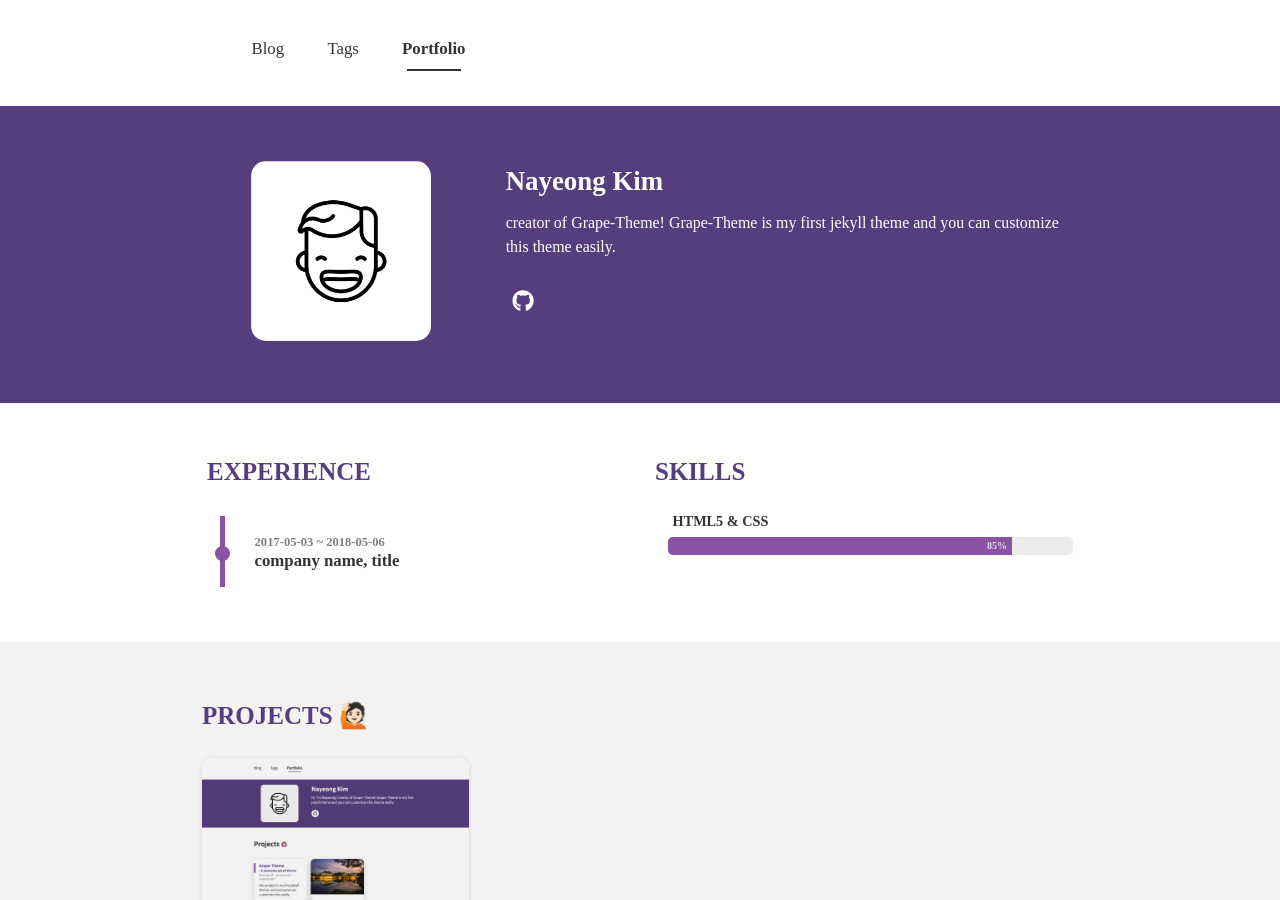
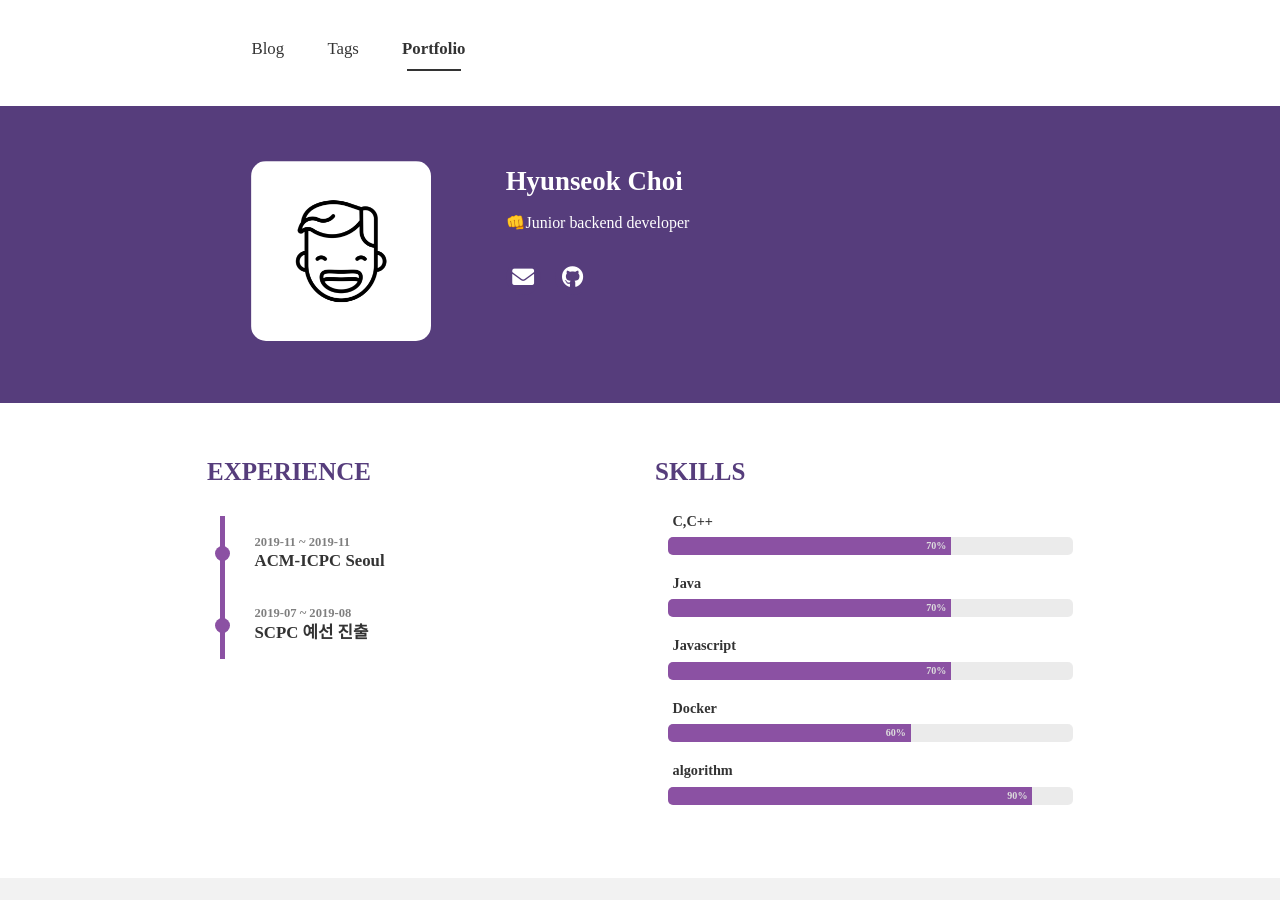
Before and after one commit to hschoi1104/hschoi1104.github.io, a Jekyll site: the page built from portfolio.html, in a window 1280 px wide and 900 px high. Built offline with Jekyll 4.4.1, drawn with Linux system fonts in a browser that asks for light colours; nearby versions of some CDN libraries; some web fonts are replaced.

Commit message:
update profile

```diff
--- a/_config.yml
+++ b/_config.yml
@@ -1,30 +1,41 @@
 # Site Settings
 baseurl: ""
-url : "https://naye0ng.github.io"
+url : "https://hschoi1104.github.io"
 
 # Blog Settings
 theme_settings :
-  title : Grape Theme
+  title : hschoi1104 Portfolio
   favicon : assets/favicon.ico
 
   # Profile Settings
   profile :
     image : assets/img/smile.png
-    username : Nayeong Kim
-    description : creator of Grape-Theme! Grape-Theme is my first jekyll theme and you can customize this theme easily.
+    username : Hyunseok Choi
+    description : 👊Junior backend developer
     experience :
-      - start : 2017-05-03
-        end : 2018-05-06
-        experience : company name, title
+      - start : 2019-11
+        end : 2019-11
+        experience : ACM-ICPC Seoul
+      - start : 2019-07
+        end : 2019-08
+        experience : SCPC 예선 진출
     skills :
-      - skill : HTML5 & CSS
-        value : 85  # Percent value
+      - skill : C,C++
+        value : 70  # Percent value
+      - skill : Java
+        value : 70  # Percent value
+      - skill : Javascript
+        value : 70  # Percent value
+      - skill : Docker
+        value : 60  # Percent value
+      - skill : algorithm
+        value : 90  # Percent value
 
   # Icons
   icons :
-    email:  # Full email address, e.g. "sample@google.com"
+    email:  hschoi1104@gmail.com
     linkedin:  # Full URL
-    github: naye0ng
+    github: hschoi1104
     gitlab:
     bitbucket:
     google_plus:
```
Also changed, not shown: CONTRIBUTING.md (deleted, +0 -3 lines), README.md (deleted).
